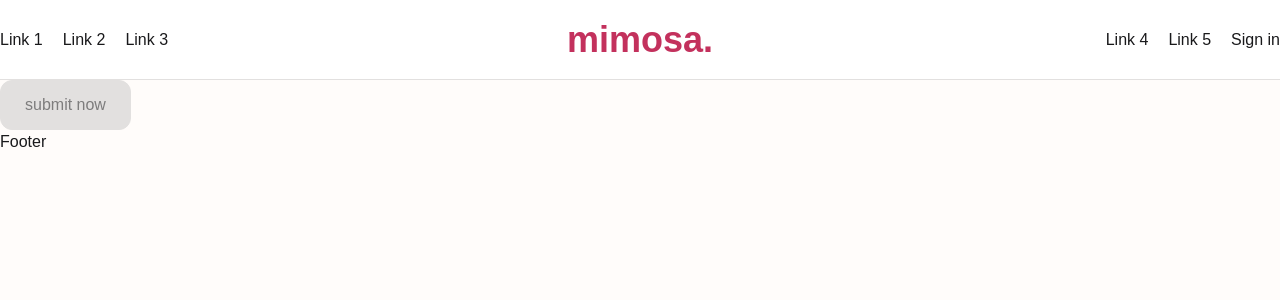
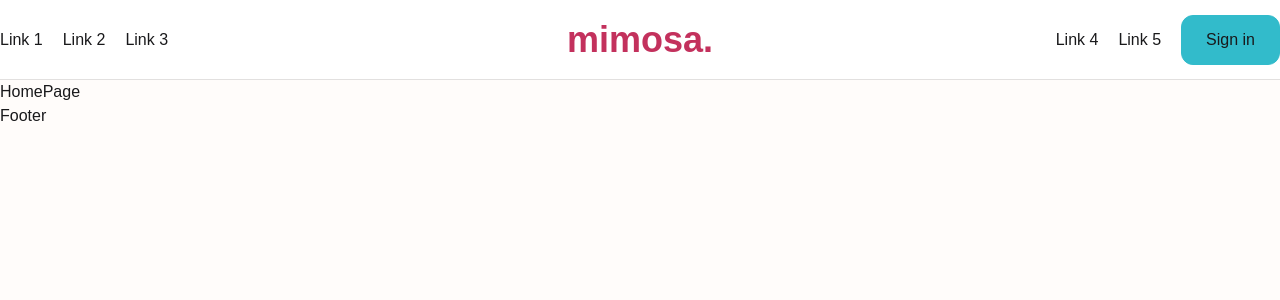
Before and after one commit to sumaiyarimu22/close-project, a Next.js app: page / in a window 1280 px wide. Shown: the top 300 px of the page. Built offline with nearby package versions, Linux system fonts and the light colour scheme; a web font is replaced by a local one.

Commit message:
navbar done

```diff
--- a/app/(home)/page.tsx
+++ b/app/(home)/page.tsx
@@ -1,11 +1,5 @@
-import Button from "@/components/ui/Button";
-
 const HomePage = () => {
-  return (
-    <main>
-      <Button disabled={true}>submit now</Button>
-    </main>
-  );
+  return <main>HomePage</main>;
 };
 
 export default HomePage;
--- a/components/shared/Navbar.tsx
+++ b/components/shared/Navbar.tsx
@@ -1,4 +1,5 @@
 import Link from "next/link";
+import { buttonVariants } from "../ui/Button";
 
 const Navbar = () => {
   return (
@@ -39,7 +40,7 @@ const Navbar = () => {
         </nav>
         {/* RIGHT NAV */}
         <nav>
-          <ul className="flex gap-5 justify-end">
+          <ul className="flex gap-5 justify-end items-center">
             <li>
               <Link href="/" className="link-item">
                 Link 4
@@ -51,7 +52,12 @@ const Navbar = () => {
               </Link>
             </li>
             <li>
-              <Link href="/user/sign-in">Sign in</Link>
+              <Link
+                href="/user/sign-in"
+                className={buttonVariants({ variant: "ocean" })}
+              >
+                Sign in
+              </Link>
             </li>
           </ul>
         </nav>
```
